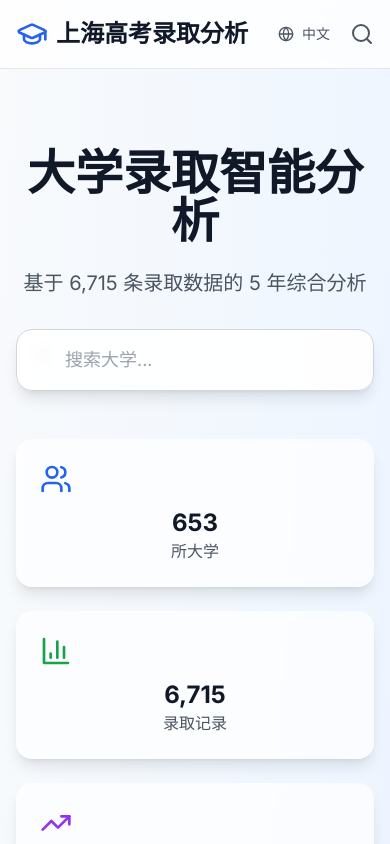
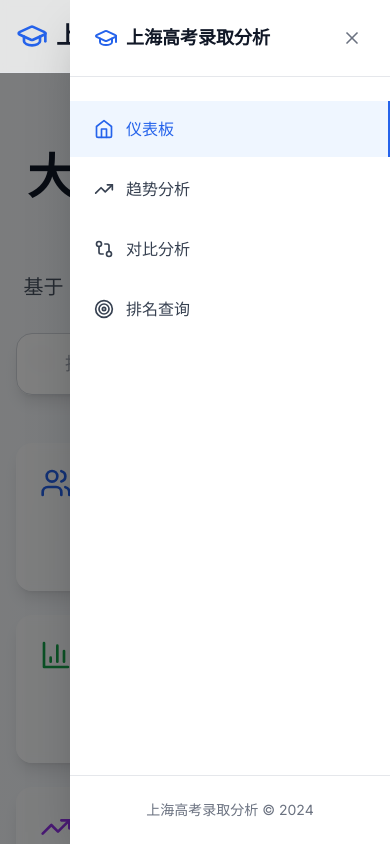
Before and after one commit to 666keke/Shanghai-Gaokao, a Next.js app: page / in a window 390 px wide. Both pictures are taken after a click on the button "Toggle mobile menu". Shown: the top 844 px of the page. Built offline with nearby package versions, Linux system fonts and the light colour scheme.

Commit message:
optimize mobile experience

```diff
--- a/components/Navigation.tsx
+++ b/components/Navigation.tsx
@@ -2,13 +2,16 @@
 
 import Link from 'next/link'
 import { usePathname } from 'next/navigation'
-import { GraduationCap, Home, TrendingUp, GitCompare, Search, Target } from 'lucide-react'
+import { useState, useEffect } from 'react'
+import { GraduationCap, Home, TrendingUp, GitCompare, Target, Menu, X } from 'lucide-react'
 import { useLanguage } from '../contexts/LanguageContext'
 import LanguageSelector from './LanguageSelector'
 
 export default function Navigation() {
   const pathname = usePathname()
   const { t } = useLanguage()
+  const [isMobileMenuOpen, setIsMobileMenuOpen] = useState(false)
+  const [isAnimating, setIsAnimating] = useState(false)
 
   const navItems = [
     { href: '/', label: t('nav.dashboard'), icon: Home },
@@ -17,15 +20,49 @@ export default function Navigation() {
     { href: '/lookup', label: t('nav.lookup'), icon: Target },
   ]
 
+  const openMobileMenu = () => {
+    setIsMobileMenuOpen(true)
+    // Use requestAnimationFrame to ensure the menu renders off-screen first
+    requestAnimationFrame(() => {
+      setIsAnimating(true)
+    })
+  }
+
+  const closeMobileMenu = () => {
+    setIsAnimating(false)
+    // Delay closing to allow exit animation
+    setTimeout(() => setIsMobileMenuOpen(false), 300)
+  }
+
+  // Close menu on route change
+  useEffect(() => {
+    closeMobileMenu()
+  }, [pathname])
+
+  // Prevent body scroll when menu is open
+  useEffect(() => {
+    if (isMobileMenuOpen) {
+      document.body.style.overflow = 'hidden'
+    } else {
+      document.body.style.overflow = 'unset'
+    }
+
+    return () => {
+      document.body.style.overflow = 'unset'
+    }
+  }, [isMobileMenuOpen])
+
   return (
+    <>
       <nav className="bg-white/80 backdrop-blur-sm border-b border-gray-200 sticky top-0 z-50">
         <div className="max-w-7xl mx-auto px-4 sm:px-6 lg:px-8">
           <div className="flex justify-between items-center py-4">
-          <Link href="/" className="flex items-center space-x-2">
+            <Link href="/" className="flex items-center space-x-2" onClick={closeMobileMenu}>
               <GraduationCap className="h-8 w-8 text-blue-600" />
               <h1 className="text-2xl font-bold text-gray-900">{t('nav.title')}</h1>
             </Link>
 
+            {/* Desktop Navigation */}
             <div className="hidden md:flex items-center space-x-8">
               {navItems.map(({ href, label, icon: Icon }) => (
                 <Link
@@ -44,15 +81,111 @@ export default function Navigation() {
               <LanguageSelector />
             </div>
 
-          {/* Mobile menu button - you can expand this later */}
+            {/* Mobile menu button */}
             <div className="md:hidden flex items-center space-x-2">
               <LanguageSelector />
-            <button className="text-gray-600 hover:text-blue-600">
-              <Search className="h-6 w-6" />
+              <button
+                onClick={isMobileMenuOpen ? closeMobileMenu : openMobileMenu}
+                className="text-gray-600 hover:text-blue-600 p-2 transition-all duration-200 hover:bg-gray-100 rounded-lg"
+                aria-label="Toggle mobile menu"
+              >
+                <div className="relative w-6 h-6">
+                  <Menu
+                    className={`absolute inset-0 h-6 w-6 transition-all duration-300 ${
+                      isMobileMenuOpen ? 'rotate-180 scale-0 opacity-0' : 'rotate-0 scale-100 opacity-100'
+                    }`}
+                  />
+                  <X
+                    className={`absolute inset-0 h-6 w-6 transition-all duration-300 ${
+                      isMobileMenuOpen ? 'rotate-0 scale-100 opacity-100' : 'rotate-180 scale-0 opacity-0'
+                    }`}
+                  />
+                </div>
               </button>
             </div>
           </div>
         </div>
       </nav>
+
+      {/* Mobile Popup Menu */}
+      {isMobileMenuOpen && (
+        <>
+          {/* Backdrop */}
+          <div
+            className={`fixed inset-0 bg-black/50 z-40 md:hidden transition-opacity duration-300 ${
+              isAnimating ? 'opacity-100' : 'opacity-0'
+            }`}
+            onClick={closeMobileMenu}
+          />
+
+          {/* Popup Menu */}
+          <div
+            className={`fixed top-0 right-0 h-full w-80 max-w-[85vw] bg-white shadow-2xl z-50 md:hidden transition-transform duration-300 ease-out ${
+              isAnimating ? 'translate-x-0' : 'translate-x-full'
+            }`}
+          >
+            <div className="flex flex-col h-full">
+              {/* Header */}
+              <div
+                className={`flex items-center justify-between p-6 border-b border-gray-200 transition-all duration-500 delay-100 ${
+                  isAnimating ? 'opacity-100 translate-y-0' : 'opacity-0 -translate-y-4'
+                }`}
+              >
+                <div className="flex items-center space-x-2">
+                  <GraduationCap className="h-6 w-6 text-blue-600" />
+                  <h2 className="text-lg font-semibold text-gray-900">{t('nav.title')}</h2>
+                </div>
+                <button
+                  onClick={closeMobileMenu}
+                  className="text-gray-500 hover:text-gray-700 p-1 rounded-lg hover:bg-gray-100 transition-colors"
+                  aria-label="Close menu"
+                >
+                  <X className="h-5 w-5" />
+                </button>
+              </div>
+
+              {/* Navigation Items */}
+              <div className="flex-1 py-6">
+                <nav className="space-y-1">
+                  {navItems.map(({ href, label, icon: Icon }, index) => (
+                    <Link
+                      key={href}
+                      href={href}
+                      onClick={closeMobileMenu}
+                      className={`flex items-center space-x-3 px-6 py-4 text-base transition-all duration-500 ${
+                        isAnimating
+                          ? 'opacity-100 translate-x-0'
+                          : 'opacity-0 translate-x-8'
+                      } ${
+                        pathname === href
+                          ? 'text-blue-600 bg-blue-50 border-r-2 border-blue-600 font-medium'
+                          : 'text-gray-700 hover:text-blue-600 hover:bg-gray-50'
+                      }`}
+                      style={{
+                        transitionDelay: isAnimating ? `${200 + index * 100}ms` : '0ms'
+                      }}
+                    >
+                      <Icon className="h-5 w-5" />
+                      <span>{label}</span>
+                    </Link>
+                  ))}
+                </nav>
+              </div>
+
+              {/* Footer */}
+              <div
+                className={`p-6 border-t border-gray-200 transition-all duration-500 delay-500 ${
+                  isAnimating ? 'opacity-100 translate-y-0' : 'opacity-0 translate-y-4'
+                }`}
+              >
+                <div className="text-sm text-gray-500 text-center">
+                  {t('nav.title')} © 2024
+                </div>
+              </div>
+            </div>
+          </div>
+        </>
+      )}
+    </>
   )
 }
```
Lines whose indentation alone changed are shown as unchanged.
